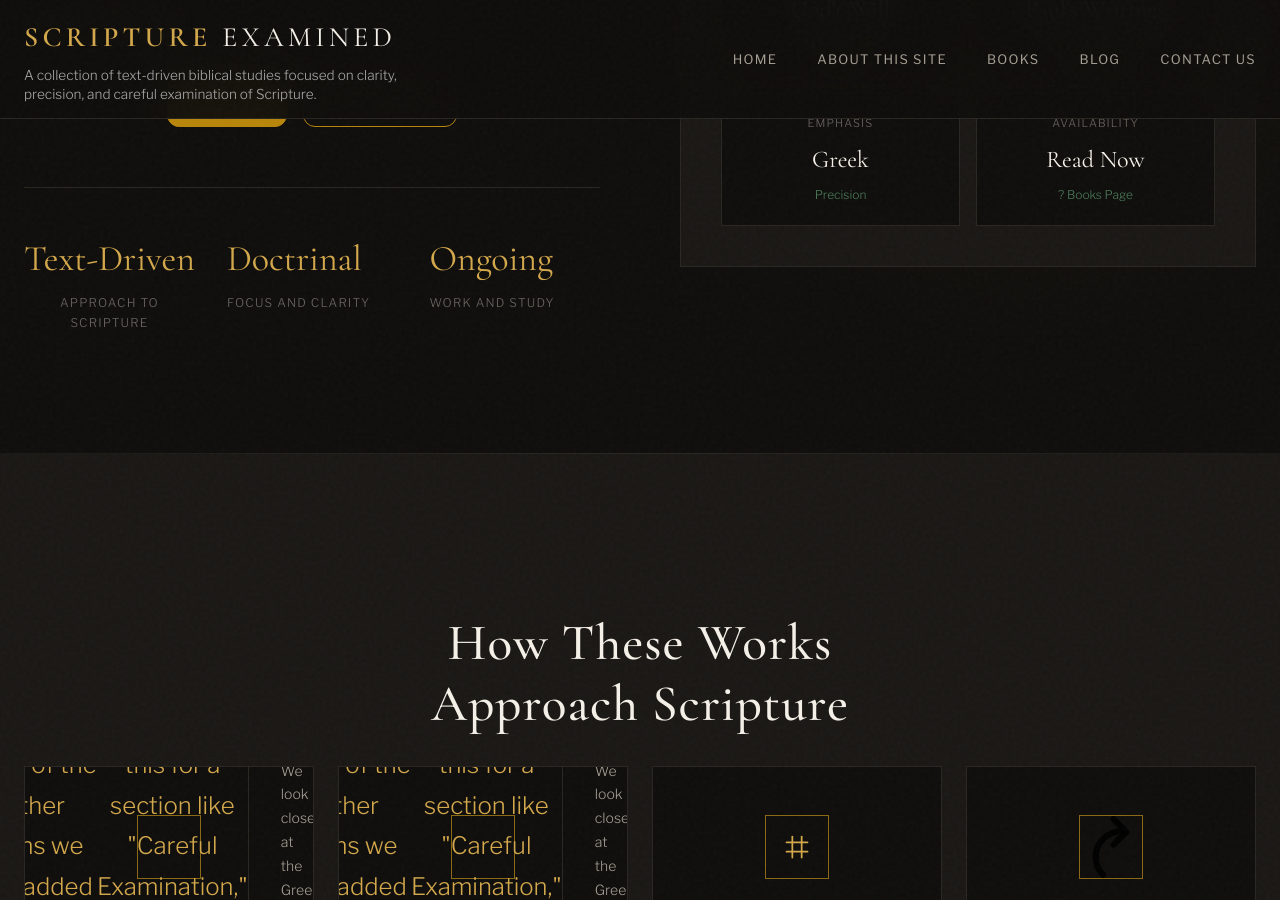
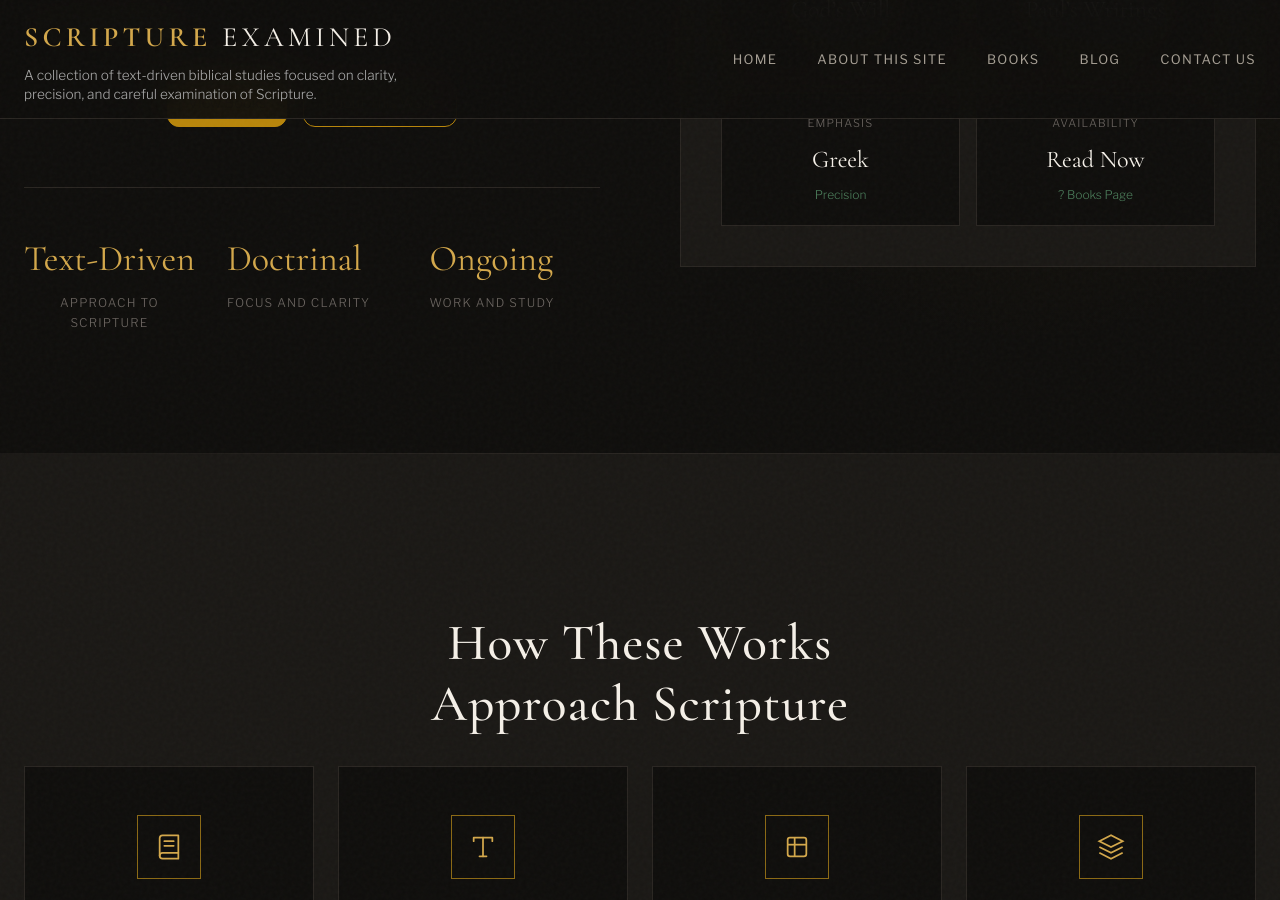
Before and after one commit to ScriptureExamined/PaulineEpistles, a Jekyll site: the page built from index.html, in a window 1280 px wide and 900 px high, scrolled down 567 px. Built offline with Jekyll 4.4.1, drawn with Linux system fonts in a browser that asks for light colours; some of the changed text lies outside the part shown.

Commit message:
Update index.html

```diff
--- a/index.html
+++ b/index.html
@@ -84,11 +84,6 @@ title: Home | Scripture Examined
     <div class="approach-section-grid">
       <div class="approach-card">
         <div class="approach-icon">
-          Here is a clean, modern magnifying glass SVG. I have designed it to
-          match the 1.5 stroke-width and rounded caps of the other icons we just
-          added to your site, ensuring it looks consistent with your "Scripture
-          First" and "Defined Terms" icons. The SVG Code HTML
-
           <svg
             width="28"
             height="28"
@@ -99,38 +94,13 @@ title: Home | Scripture Examined
             stroke-linecap="round"
             stroke-linejoin="round"
           >
-            <circle cx="11" cy="11" r="8"></circle>
-            <line x1="21" y1="21" x2="16.65" y2="16.65"></line>
+            <path d="M4 19.5A2.5 2.5 0 0 1 6.5 17H20"></path>
+            <path
+              d="M6.5 2H20v20H6.5A2.5 2.5 0 0 1 4 19.5v-15A2.5 2.5 0 0 1 6.5 2z"
+            ></path>
+            <path d="M8 7h8"></path>
+            <path d="M8 11h8"></path>
           </svg>
-
-          How to use it in your approach-card: If you want to use this for a
-          section like "Careful Examination," you would drop it into the
-          approach-icon div like this: HTML
-
-          <div class="approach-card">
-            <div class="approach-icon">
-              <svg
-                width="28"
-                height="28"
-                viewBox="0 0 24 24"
-                fill="none"
-                stroke="currentColor"
-                stroke-width="1.5"
-                stroke-linecap="round"
-                stroke-linejoin="round"
-              >
-                <circle cx="11" cy="11" r="8"></circle>
-                <line x1="21" y1="21" x2="16.65" y2="16.65"></line>
-              </svg>
-            </div>
-            <h3 class="approach-title">Careful Examination</h3>
-            <p class="approach-desc">
-              We look closely at the Greek and Hebrew nuances often lost in
-              standard translations.
-            </p>
-          </div>
-
-          Why this
         </div>
         <h3 class="approach-title">Text First</h3>
         <p class="approach-desc">
@@ -140,11 +110,6 @@ title: Home | Scripture Examined
       </div>
       <div class="approach-card">
         <div class="approach-icon">
-          Here is a clean, modern magnifying glass SVG. I have designed it to
-          match the 1.5 stroke-width and rounded caps of the other icons we just
-          added to your site, ensuring it looks consistent with your "Scripture
-          First" and "Defined Terms" icons. The SVG Code HTML
-
           <svg
             width="28"
             height="28"
@@ -155,38 +120,10 @@ title: Home | Scripture Examined
             stroke-linecap="round"
             stroke-linejoin="round"
           >
-            <circle cx="11" cy="11" r="8"></circle>
-            <line x1="21" y1="21" x2="16.65" y2="16.65"></line>
+            <polyline points="4 7 4 4 20 4 20 7"></polyline>
+            <line x1="9" y1="20" x2="15" y2="20"></line>
+            <line x1="12" y1="4" x2="12" y2="20"></line>
           </svg>
-
-          How to use it in your approach-card: If you want to use this for a
-          section like "Careful Examination," you would drop it into the
-          approach-icon div like this: HTML
-
-          <div class="approach-card">
-            <div class="approach-icon">
-              <svg
-                width="28"
-                height="28"
-                viewBox="0 0 24 24"
-                fill="none"
-                stroke="currentColor"
-                stroke-width="1.5"
-                stroke-linecap="round"
-                stroke-linejoin="round"
-              >
-                <circle cx="11" cy="11" r="8"></circle>
-                <line x1="21" y1="21" x2="16.65" y2="16.65"></line>
-              </svg>
-            </div>
-            <h3 class="approach-title">Careful Examination</h3>
-            <p class="approach-desc">
-              We look closely at the Greek and Hebrew nuances often lost in
-              standard translations.
-            </p>
-          </div>
-
-          Why this
         </div>
         <h3 class="approach-title">Careful Distinctions</h3>
         <p class="approach-desc">
@@ -203,13 +140,10 @@ title: Home | Scripture Examined
             fill="none"
             stroke="currentColor"
             stroke-width="1.5"
-            stroke-linecap="round"
-            stroke-linejoin="round"
           >
-            <path d="M8 3v18"></path>
-            <path d="M16 3v18"></path>
-            <path d="M3 8h18"></path>
-            <path d="M3 16h18"></path>
+            <rect x="4" y="4" width="16" height="16" rx="2" />
+            <path d="M4 10h16" />
+            <path d="M10 4v16" />
           </svg>
         </div>
         <h3 class="approach-title">Doctrinal Clarity</h3>
@@ -221,37 +155,16 @@ title: Home | Scripture Examined
       <div class="approach-card">
         <div class="approach-icon">
           <svg
-            version="1.1"
-            id="Layer_1"
-            xmlns="http://www.w3.org/2000/svg"
-            xmlns:xlink="http://www.w3.org/1999/xlink"
-            x="0px"
-            y="0px"
-            viewBox="0 0 302.816 302.816"
-            style="enable-background: new 0 0 302.816 302.816"
-            xml:space="preserve"
+            width="28"
+            height="28"
+            viewBox="0 0 24 24"
+            fill="none"
+            stroke="currentColor"
+            stroke-width="1.5"
           >
-            <path
-              id="XMLID_2_"
-              d="M241.053,78.136c0.01-0.224,0.031-0.448,0.03-0.672c0-0.345-0.024-0.686-0.049-1.027
-	c-0.01-0.141-0.01-0.283-0.023-0.424c-0.032-0.322-0.086-0.638-0.138-0.955c-0.027-0.166-0.045-0.332-0.077-0.496
-	c-0.054-0.271-0.127-0.535-0.196-0.801c-0.053-0.21-0.1-0.422-0.162-0.631c-0.064-0.21-0.145-0.414-0.217-0.621
-	c-0.091-0.257-0.176-0.516-0.281-0.769c-0.064-0.157-0.144-0.306-0.213-0.46c-0.133-0.29-0.262-0.581-0.413-0.864
-	c-0.07-0.131-0.153-0.254-0.227-0.384c-0.166-0.29-0.33-0.581-0.518-0.862c-0.144-0.216-0.307-0.418-0.461-0.626
-	c-0.134-0.18-0.256-0.365-0.399-0.54c-0.317-0.39-0.655-0.762-1.012-1.119c-0.002-0.002-0.004-0.005-0.006-0.007L174.208,4.393
-	c-5.857-5.858-15.355-5.858-21.213,0c-5.858,5.857-5.858,15.355,0,21.213l35.13,35.13c-59.791,5.858-111.389,50.117-123.7,112.007
-	c-4.736,23.817-3.136,48.02,4.125,70.432c0.112,0.348,0.215,0.7,0.331,1.047c6.663,20.032,17.873,38.595,33.157,54.118
-	c0.614,0.624,1.276,1.167,1.964,1.66c2.601,1.866,5.658,2.816,8.726,2.816c0.475,0,0.95-0.022,1.423-0.067
-	c3.313-0.314,6.545-1.727,9.101-4.244c5.903-5.813,5.977-15.31,0.164-21.213c-3.604-3.66-6.909-7.542-9.926-11.598
-	c-18.44-24.791-25.755-56.355-19.64-87.097c9.72-48.866,50.676-83.772,97.979-88.071l-38.835,38.836
-	c-5.858,5.858-5.858,15.355,0,21.213c2.929,2.929,6.768,4.394,10.607,4.394c3.839,0,7.678-1.464,10.606-4.394l62.41-62.411
-	c0.022-0.022,0.045-0.046,0.067-0.068l0.007-0.006c0.013-0.013,0.023-0.027,0.036-0.04c0.338-0.339,0.659-0.694,0.963-1.065
-	c0.088-0.106,0.162-0.219,0.246-0.327c0.217-0.279,0.432-0.559,0.629-0.854c0.115-0.172,0.213-0.351,0.32-0.527
-	c0.146-0.24,0.296-0.476,0.429-0.725c0.125-0.234,0.232-0.475,0.343-0.713c0.095-0.202,0.195-0.399,0.281-0.606
-	c0.128-0.308,0.233-0.622,0.34-0.936c0.051-0.15,0.11-0.295,0.156-0.448c0.128-0.421,0.231-0.847,0.321-1.275
-	c0.012-0.055,0.03-0.107,0.041-0.163c0.001-0.004,0.001-0.009,0.002-0.013c0.097-0.492,0.171-0.987,0.218-1.484
-	C241.041,78.652,241.041,78.394,241.053,78.136z"
-            />
+            <path d="M12 2L2 7l10 5 10-5-10-5z" />
+            <path d="M2 17l10 5 10-5" />
+            <path d="M2 12l10 5 10-5" />
           </svg>
         </div>
         <h3 class="approach-title">Follow the Text</h3>
```
